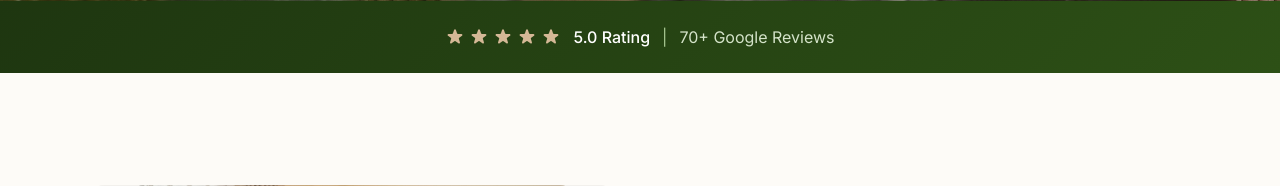
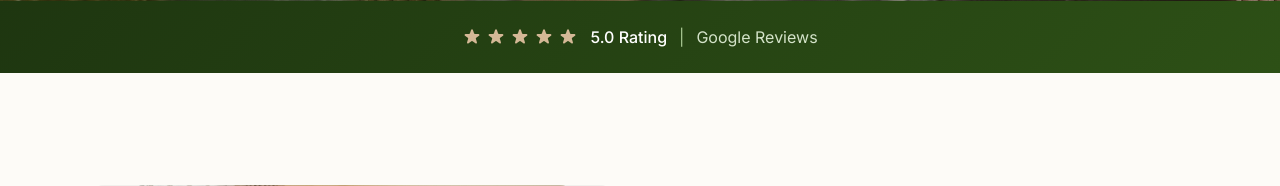
Before and after one commit to Becho33/hovethai, a Flask app: page / in a window 1280 px wide. Shown: the part 799-985 px from the top of the page. Run offline with Flask 3, Linux system fonts and the light colour scheme; some libraries are stand-ins or nearby versions.

Commit message:
Add files via upload

```diff
--- a/templates/about.html
+++ b/templates/about.html
@@ -94,7 +94,7 @@
                     <svg class="w-8 h-8 text-gold-400" fill="none" stroke="currentColor" viewBox="0 0 24 24"><path stroke-linecap="round" stroke-linejoin="round" stroke-width="2" d="M11.049 2.927c.3-.921 1.603-.921 1.902 0l1.519 4.674a1 1 0 00.95.69h4.915c.969 0 1.371 1.24.588 1.81l-3.976 2.888a1 1 0 00-.363 1.118l1.518 4.674c.3.922-.755 1.688-1.538 1.118l-3.976-2.888a1 1 0 00-1.176 0l-3.976 2.888c-.783.57-1.838-.197-1.538-1.118l1.518-4.674a1 1 0 00-.363-1.118l-3.976-2.888c-.784-.57-.38-1.81.588-1.81h4.914a1 1 0 00.951-.69l1.519-4.674z"/></svg>
                 </div>
                 <h3 class="font-heading text-lg font-semibold text-gray-800 mb-2">5-Star Rated</h3>
-                <p class="text-gray-600 text-sm">Perfect rating across 70+ Google reviews</p>
+                <p class="text-gray-600 text-sm">Perfect rating across  Google reviews</p>
             </div>
             <div class="text-center" data-aos="fade-up" data-aos-delay="300">
                 <div class="w-16 h-16 bg-gold-100 rounded-full flex items-center justify-center mx-auto mb-4">
--- a/templates/index.html
+++ b/templates/index.html
@@ -50,7 +50,7 @@
         </div>
         <span class="font-medium">5.0 Rating</span>
         <span class="text-forest-200">|</span>
-        <span class="text-forest-100">70+ Google Reviews</span>
+        <span class="text-forest-100"> Google Reviews</span>
     </div>
 </section>
 
```
